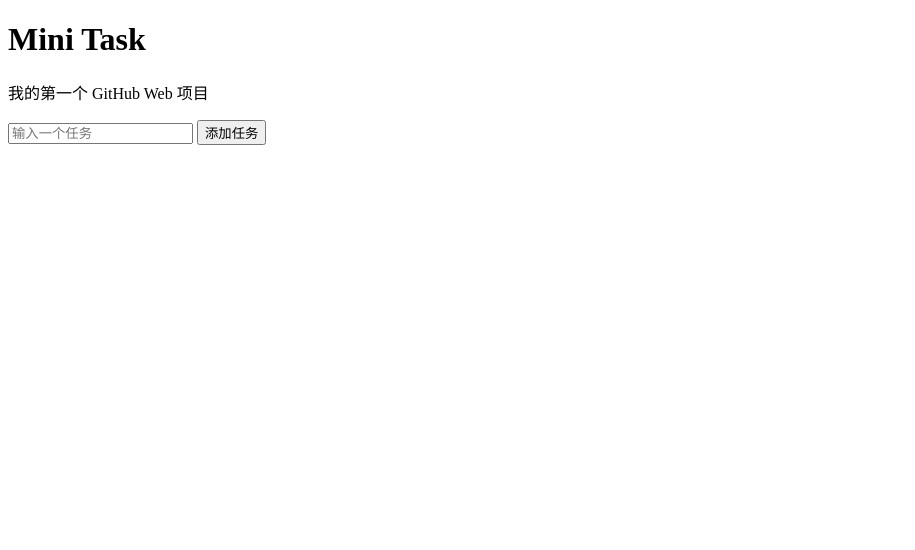
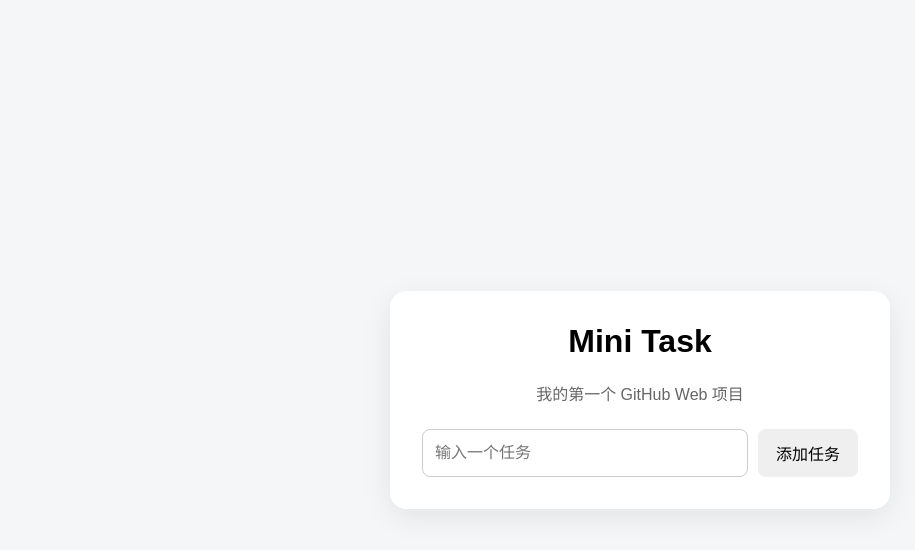
Before and after one commit to C-cz/mini-task, a plain HTML site: page index.html in a window 1280 px wide. Shown: the whole page, without its empty margins (0-915 px from the left). Drawn offline with Linux system fonts and the light colour scheme.

Commit message:
Connect HTML to CSS

```diff
--- a/index.html
+++ b/index.html
@@ -3,14 +3,21 @@
 <head>
     <meta charset="UTF-8">
     <meta name="viewport" content="width=device-width, initial-scale=1.0">
+
     <title>Mini Task</title>
+
+    <link rel="stylesheet" href="style.css">
 </head>
 
 <body>
-    <h1>Mini Task</h1>
-    <p>我的第一个 GitHub Web 项目</p>
+    <main class="task-app">
+        <h1>Mini Task</h1>
+        <p>我的第一个 GitHub Web 项目</p>
 
-    <input type="text" placeholder="输入一个任务">
-    <button>添加任务</button>
+        <div class="task-input">
+            <input type="text" placeholder="输入一个任务">
+            <button>添加任务</button>
+        </div>
+    </main>
 </body>
 </html>
```
